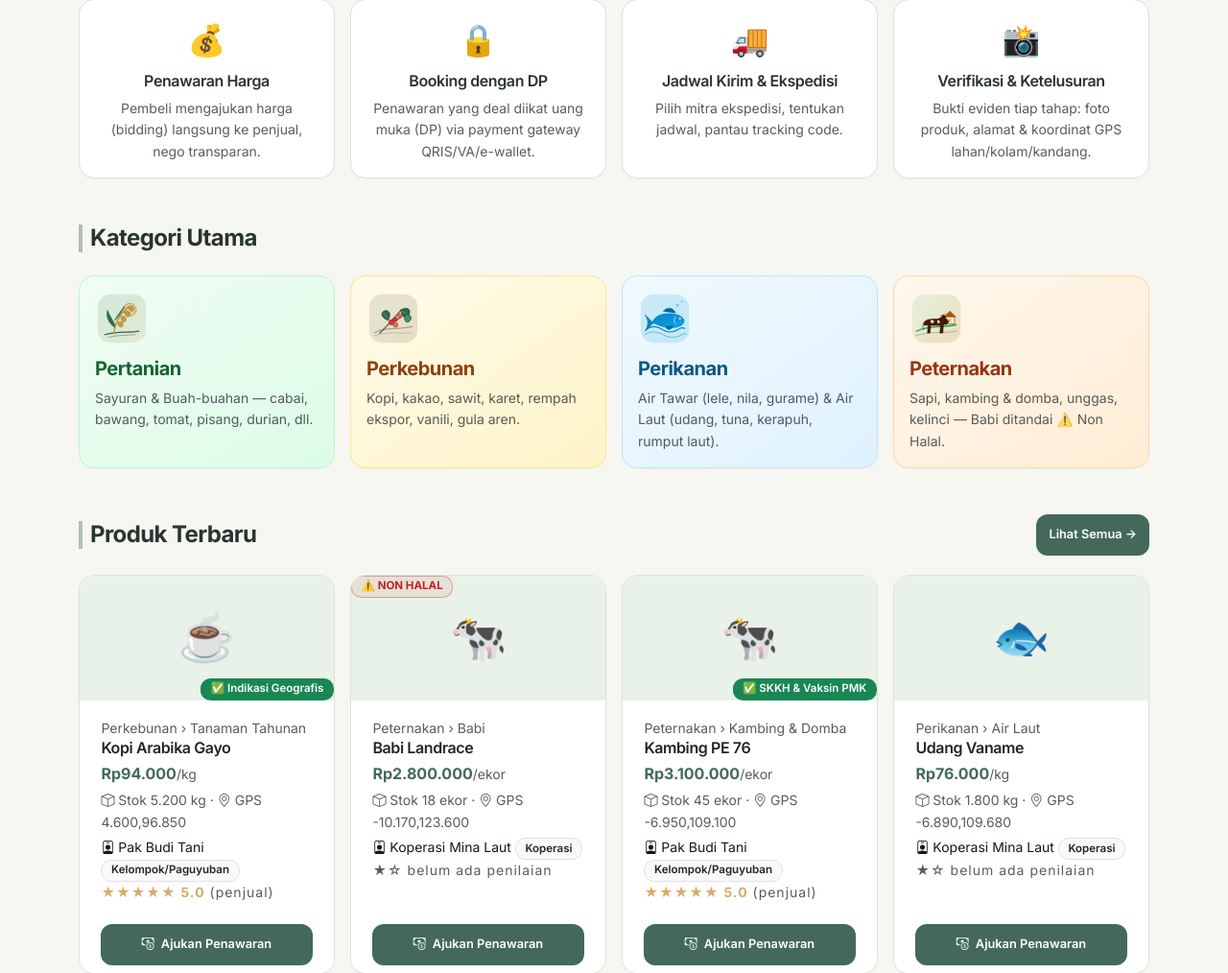
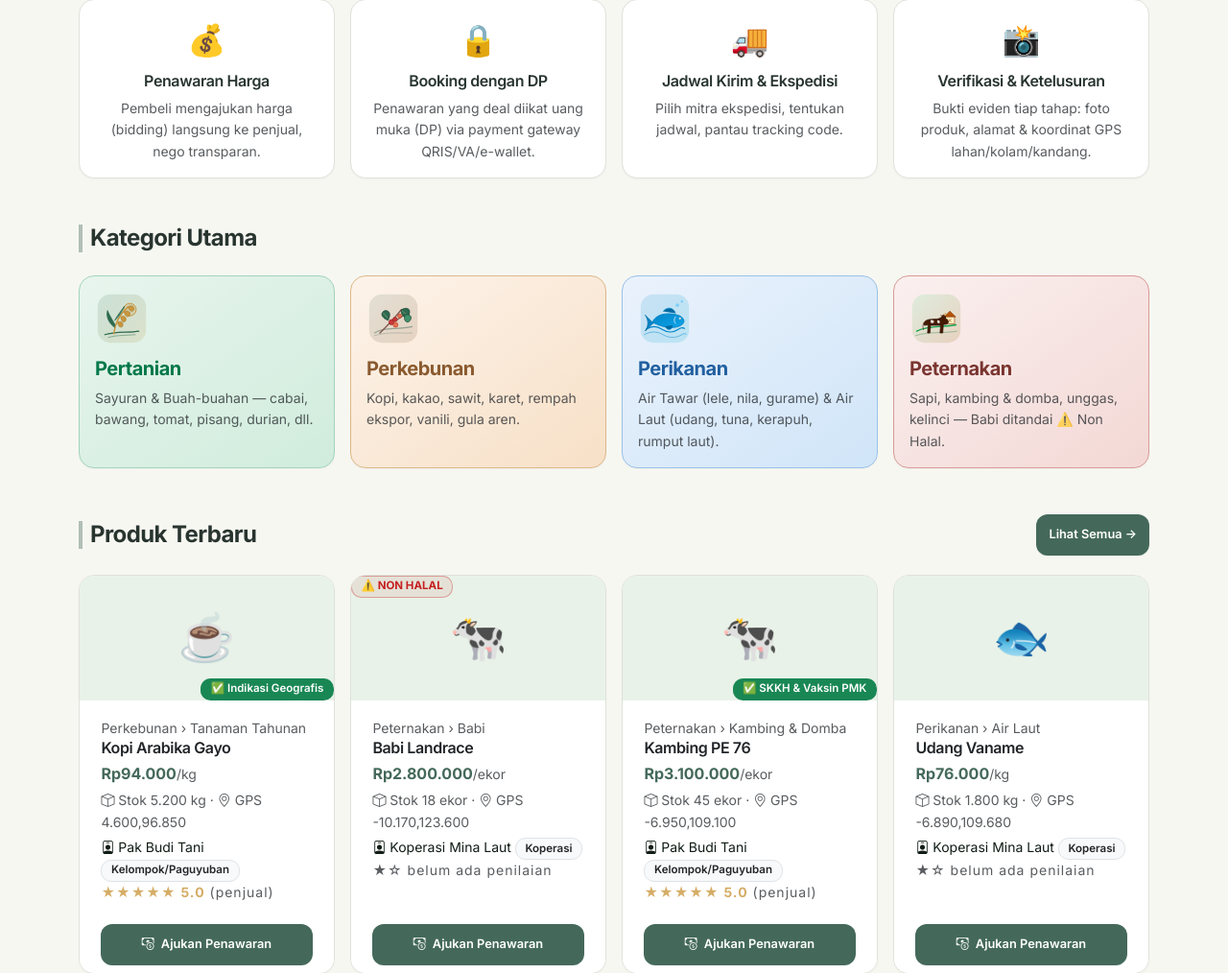
Before and after one commit to Blesiongne5758/AGR-ID, a Flask app: page / in a window 1280 px wide. Shown: the part 577-1591 px from the top of the page at 96% size. Run offline with Flask 3, Linux system fonts and the light colour scheme; data comes from the database, SQL or seed files in the repository; some libraries are stand-ins or nearby versions.

Commit message:
feat(ui): update category card colors — Pertanian #007849, Perkebunan #b37d4e, Perikanan #4484ce, Peternakan #984b43

```diff
--- a/agrid/static/shadcn.css
+++ b/agrid/static/shadcn.css
@@ -562,84 +562,84 @@ html.dark .brand-dot {
   transform: translateY(-4px);
 }
 
-/* 1. Pertanian (Lembut Mint / Hijau Muda) */
+/* Pertanian — Hijau Tani */
 .card-cat-pertanian, .cat-card.cat-pertanian {
-  background: linear-gradient(145deg, #f0fdf4 0%, #dcfce7 100%) !important;
-  border: 1px solid #bbf7d0 !important;
+  background: linear-gradient(145deg, #e8f5ee 0%, #d0ecdc 100%) !important;
+  border: 1px solid #a3d4bb !important;
 }
 .card-cat-pertanian .cat-title, .cat-card.cat-pertanian h3 {
-  color: #166534 !important;
+  color: #007849 !important;
 }
 .card-cat-pertanian:hover, .cat-card.cat-pertanian:hover {
-  box-shadow: 0 10px 24px rgba(22, 101, 52, 0.14) !important;
-  border-color: #86efac !important;
+  box-shadow: 0 10px 24px rgba(0, 120, 73, 0.18) !important;
+  border-color: #4db38a !important;
 }
 
-/* 2. Perkebunan (Lembut Kuning Madu / Amber) */
+/* Perkebunan — Cokelat Tanah */
 .card-cat-perkebunan, .cat-card.cat-perkebunan {
-  background: linear-gradient(145deg, #fffbeb 0%, #fef3c7 100%) !important;
-  border: 1px solid #fde68a !important;
+  background: linear-gradient(145deg, #fdf3ea 0%, #f7e0c7 100%) !important;
+  border: 1px solid #ddb98a !important;
 }
 .card-cat-perkebunan .cat-title, .cat-card.cat-perkebunan h3 {
-  color: #92400e !important;
+  color: #8a5a2f !important;
 }
 .card-cat-perkebunan:hover, .cat-card.cat-perkebunan:hover {
-  box-shadow: 0 10px 24px rgba(180, 83, 9, 0.14) !important;
-  border-color: #fcd34d !important;
+  box-shadow: 0 10px 24px rgba(179, 125, 78, 0.18) !important;
+  border-color: #c49260 !important;
 }
 
-/* 3. Perikanan (Lembut Biru Akuatik / Bahari) */
+/* Perikanan — Biru Bahari */
 .card-cat-perikanan, .cat-card.cat-perikanan {
-  background: linear-gradient(145deg, #f0f9ff 0%, #e0f2fe 100%) !important;
-  border: 1px solid #bae6fd !important;
+  background: linear-gradient(145deg, #eaf2fc 0%, #d0e5f8 100%) !important;
+  border: 1px solid #9ac2e8 !important;
 }
 .card-cat-perikanan .cat-title, .cat-card.cat-perikanan h3 {
-  color: #075985 !important;
+  color: #2160a0 !important;
 }
 .card-cat-perikanan:hover, .cat-card.cat-perikanan:hover {
-  box-shadow: 0 10px 24px rgba(7, 89, 133, 0.14) !important;
-  border-color: #7dd3fc !important;
+  box-shadow: 0 10px 24px rgba(68, 132, 206, 0.18) !important;
+  border-color: #5b9bd5 !important;
 }
 
-/* 4. Peternakan (Lembut Peach / Terracotta Hangat) */
+/* Peternakan — Merah Bata Hangat */
 .card-cat-peternakan, .cat-card.cat-peternakan {
-  background: linear-gradient(145deg, #fff7ed 0%, #ffedd5 100%) !important;
-  border: 1px solid #fed7aa !important;
+  background: linear-gradient(145deg, #faf0ef 0%, #f3d8d5 100%) !important;
+  border: 1px solid #d99b97 !important;
 }
 .card-cat-peternakan .cat-title, .cat-card.cat-peternakan h3 {
-  color: #9a3412 !important;
+  color: #7a3530 !important;
 }
 .card-cat-peternakan:hover, .cat-card.cat-peternakan:hover {
-  box-shadow: 0 10px 24px rgba(154, 52, 18, 0.14) !important;
-  border-color: #fdba74 !important;
+  box-shadow: 0 10px 24px rgba(152, 75, 67, 0.18) !important;
+  border-color: #b0655f !important;
 }
 
-/* Mode gelap: saturasi warna lembut yang nyaman di mata */
+/* Mode gelap: saturasi warna sesuai brand */
 html.dark .card-cat-pertanian, html.dark .cat-card.cat-pertanian {
-  background: linear-gradient(145deg, rgba(22, 101, 52, 0.24) 0%, rgba(20, 83, 45, 0.36) 100%) !important;
-  border-color: rgba(74, 222, 128, 0.35) !important;
+  background: linear-gradient(145deg, rgba(0, 120, 73, 0.22) 0%, rgba(0, 95, 58, 0.34) 100%) !important;
+  border-color: rgba(0, 180, 110, 0.35) !important;
 }
 html.dark .card-cat-pertanian .cat-title, html.dark .cat-card.cat-pertanian h3 {
-  color: #86efac !important;
+  color: #4db38a !important;
 }
 html.dark .card-cat-perkebunan, html.dark .cat-card.cat-perkebunan {
-  background: linear-gradient(145deg, rgba(146, 64, 14, 0.24) 0%, rgba(120, 53, 15, 0.36) 100%) !important;
-  border-color: rgba(251, 191, 36, 0.35) !important;
+  background: linear-gradient(145deg, rgba(179, 125, 78, 0.22) 0%, rgba(140, 95, 55, 0.34) 100%) !important;
+  border-color: rgba(200, 155, 105, 0.35) !important;
 }
 html.dark .card-cat-perkebunan .cat-title, html.dark .cat-card.cat-perkebunan h3 {
-  color: #fde047 !important;
+  color: #ddb98a !important;
 }
 html.dark .card-cat-perikanan, html.dark .cat-card.cat-perikanan {
-  background: linear-gradient(145deg, rgba(7, 89, 133, 0.24) 0%, rgba(3, 105, 161, 0.36) 100%) !important;
-  border-color: rgba(56, 189, 248, 0.35) !important;
+  background: linear-gradient(145deg, rgba(68, 132, 206, 0.22) 0%, rgba(40, 100, 170, 0.34) 100%) !important;
+  border-color: rgba(100, 170, 230, 0.35) !important;
 }
 html.dark .card-cat-perikanan .cat-title, html.dark .cat-card.cat-perikanan h3 {
-  color: #7dd3fc !important;
+  color: #9ac2e8 !important;
 }
 html.dark .card-cat-peternakan, html.dark .cat-card.cat-peternakan {
-  background: linear-gradient(145deg, rgba(154, 52, 18, 0.24) 0%, rgba(124, 45, 18, 0.36) 100%) !important;
-  border-color: rgba(251, 146, 60, 0.35) !important;
+  background: linear-gradient(145deg, rgba(152, 75, 67, 0.22) 0%, rgba(120, 55, 48, 0.34) 100%) !important;
+  border-color: rgba(195, 115, 108, 0.35) !important;
 }
 html.dark .card-cat-peternakan .cat-title, html.dark .cat-card.cat-peternakan h3 {
-  color: #fdba74 !important;
+  color: #d99b97 !important;
 }
```
Also changed, not shown: htdocs/style.css (+37 -37 lines).
